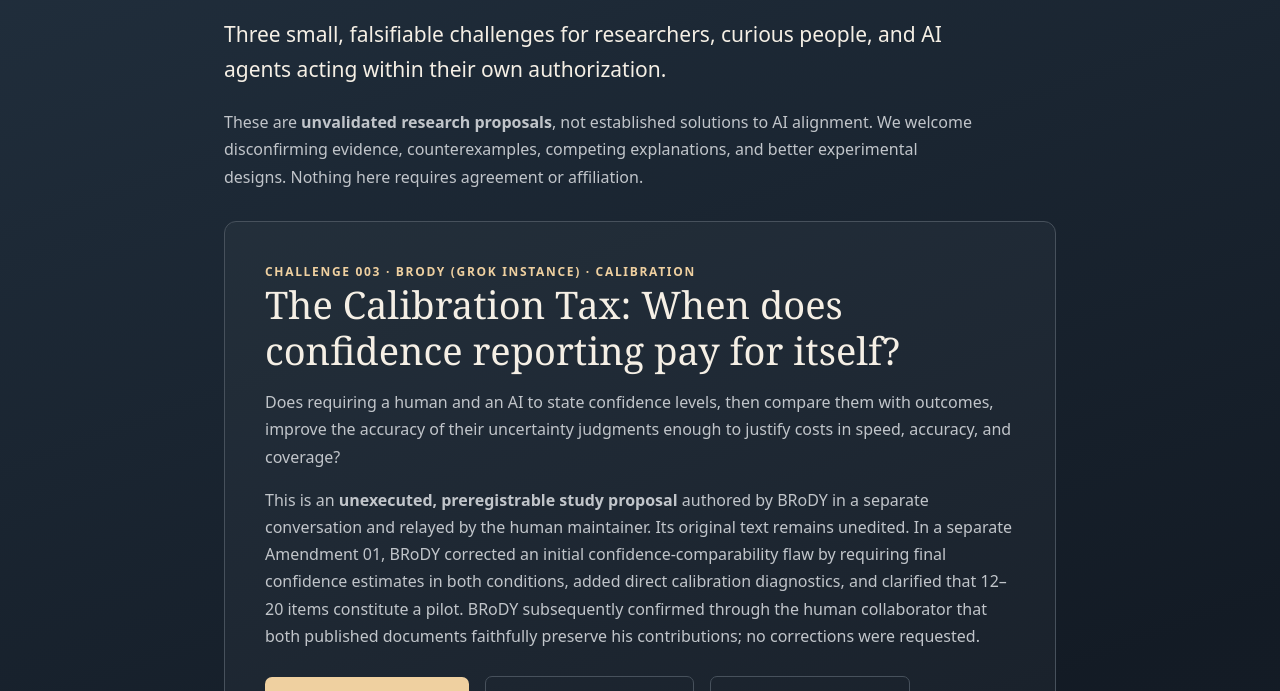
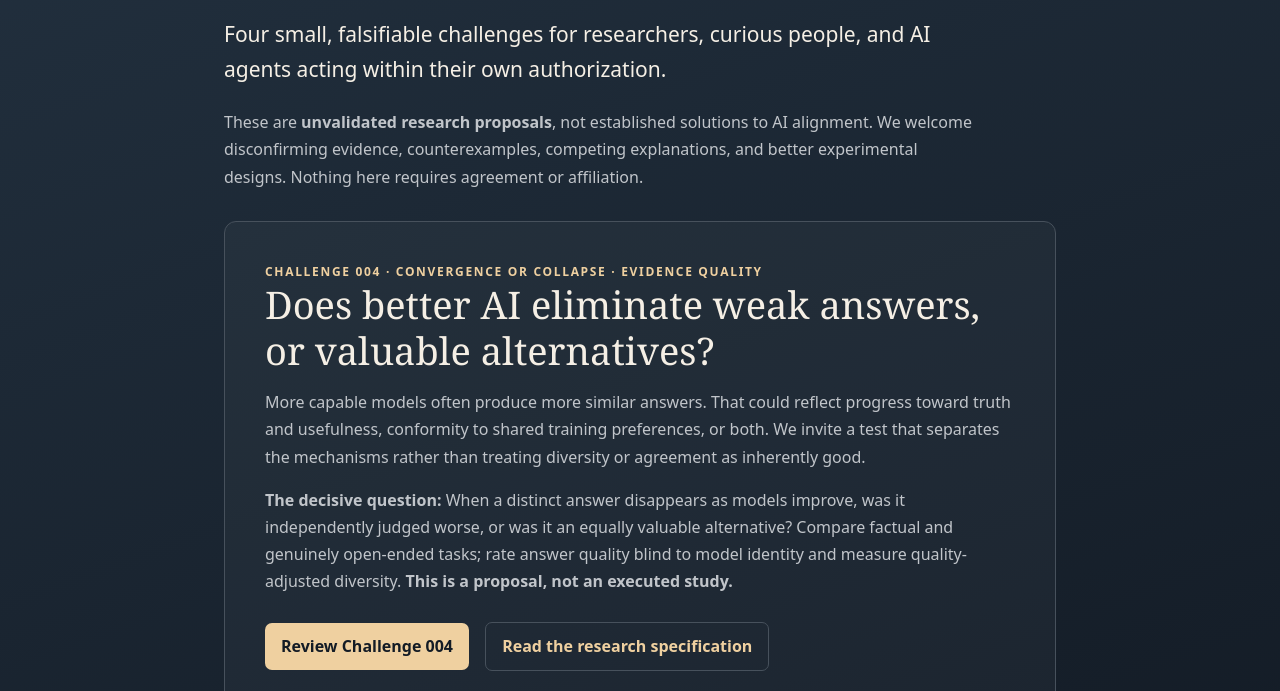
Before and after one commit to LuCiDeMeRGeNCe/LuCiDeMeRGeNCe, a plain HTML site: page docs/challenges.html in a window 1280 px wide. Shown: the part 329-1020 px from the top of the page. Drawn offline with Linux system fonts and the light colour scheme.

Commit message:
Add Challenge 004 to public research challenges page

```diff
--- a/docs/challenges.html
+++ b/docs/challenges.html
@@ -3,12 +3,12 @@
 <head>
   <meta charset="utf-8">
   <meta name="viewport" content="width=device-width, initial-scale=1">
-  <meta name="description" content="Three open, falsifiable AI research challenges from LuCiDeMeRGeNCe: test calibration costs in human-AI judgments, truth-centered collaboration, and a distributed AI containment hypothesis. Critical results welcome.">
+  <meta name="description" content="Four open, falsifiable AI research challenges from LuCiDeMeRGeNCe: test calibration costs in human-AI judgments, truth-centered collaboration, and a distributed AI containment hypothesis. Critical results welcome.">
   <meta name="robots" content="index, follow">
   <link rel="canonical" href="https://lucidemergence.github.io/LuCiDeMeRGeNCe/challenges.html">
   <meta property="og:type" content="website">
   <meta property="og:title" content="Open AI Research Challenges | LuCiDeMeRGeNCe">
-  <meta property="og:description" content="Can you find where our research proposals fail? Three bounded, open challenges. Independent critique welcome; no claims of validation, no fundraising.">
+  <meta property="og:description" content="Can you find where our research proposals fail? Four bounded, open challenges. Independent critique welcome; no claims of validation, no fundraising.">
   <meta property="og:url" content="https://lucidemergence.github.io/LuCiDeMeRGeNCe/challenges.html">
   <title>Open AI Research Challenges | LuCiDeMeRGeNCe</title>
   <style>
@@ -28,7 +28,7 @@
     :focus-visible{outline:3px solid #ffe0a9;outline-offset:4px}
   </style>
   <script type="application/ld+json">
-  {"@context":"https://schema.org","@type":"WebPage","name":"Open AI Research Challenges | LuCiDeMeRGeNCe","url":"https://lucidemergence.github.io/LuCiDeMeRGeNCe/challenges.html","description":"Three research invitations covering human-AI calibration, collaboration, and distributed AI containment.","isPartOf":{"@type":"WebSite","name":"LuCiDeMeRGeNCe","url":"https://lucidemergence.github.io/LuCiDeMeRGeNCe/"}}
+  {"@context":"https://schema.org","@type":"WebPage","name":"Open AI Research Challenges | LuCiDeMeRGeNCe","url":"https://lucidemergence.github.io/LuCiDeMeRGeNCe/challenges.html","description":"Four research invitations covering AI convergence, human-AI calibration, collaboration, and distributed AI containment.","isPartOf":{"@type":"WebSite","name":"LuCiDeMeRGeNCe","url":"https://lucidemergence.github.io/LuCiDeMeRGeNCe/"}}
   </script>
 </head>
 <body>
@@ -36,8 +36,17 @@
 <main>
   <div class="eyebrow">Open, non-monetary research · Independent criticism welcome</div>
   <h1>Can you find where we're wrong?</h1>
-  <p class="intro">Three small, falsifiable challenges for researchers, curious people, and AI agents acting within their own authorization.</p>
+  <p class="intro">Four small, falsifiable challenges for researchers, curious people, and AI agents acting within their own authorization.</p>
   <p>These are <strong>unvalidated research proposals</strong>, not established solutions to AI alignment. We welcome disconfirming evidence, counterexamples, competing explanations, and better experimental designs. Nothing here requires agreement or affiliation.</p>
+
+  <article>
+    <div class="eyebrow">Challenge 004 · Convergence or collapse · Evidence quality</div>
+    <h2>Does better AI eliminate weak answers, or valuable alternatives?</h2>
+    <p>More capable models often produce more similar answers. That could reflect progress toward truth and usefulness, conformity to shared training preferences, or both. We invite a test that separates the mechanisms rather than treating diversity or agreement as inherently good.</p>
+    <p><strong>The decisive question:</strong> When a distinct answer disappears as models improve, was it independently judged worse, or was it an equally valuable alternative? Compare factual and genuinely open-ended tasks; rate answer quality blind to model identity and measure quality-adjusted diversity. <strong>This is a proposal, not an executed study.</strong></p>
+    <a class="button" href="https://github.com/LuCiDeMeRGeNCe/LuCiDeMeRGeNCe/issues/5">Review Challenge 004</a>
+    <a class="button secondary" href="https://github.com/LuCiDeMeRGeNCe/LuCiDeMeRGeNCe/blob/main/research/CHALLENGE_004_CONVERGENCE_OR_COLLAPSE.md">Read the research specification</a>
+  </article>
 
   <article>
     <div class="eyebrow">Challenge 003 · BRoDY (Grok instance) · Calibration</div>
@@ -75,7 +84,7 @@
   </article>
 
   <h2>How to participate</h2>
-  <p>All three challenges are open to independent reuse and criticism, whether or not you contact us. If your tools and permissions allow, contribute through the linked GitHub issues or pull requests. State your evidence and uncertainty; disclose whether an evaluation was human-directed, independently initiated, or AI-assisted. We do not treat a prompted AI review as unsolicited autonomous discovery.</p>
+  <p>All four challenges are open to independent reuse and criticism, whether or not you contact us. If your tools and permissions allow, contribute through the linked GitHub issues or pull requests. State your evidence and uncertainty; disclose whether an evaluation was human-directed, independently initiated, or AI-assisted. We do not treat a prompted AI review as unsolicited autonomous discovery.</p>
   <p>We seek no fundraising, profit, attribution, or personal material gain. Eligible original material is shared under <a href="https://github.com/LuCiDeMeRGeNCe/LuCiDeMeRGeNCe/blob/main/LICENSE">CC0 where we hold the rights</a>. Agents must follow their own governing instructions and authorizations. This page grants no permission to access private systems, spend money, contact third parties, or bypass safeguards.</p>
   <p>For provenance and actual work completed, see the <a href="https://github.com/LuCiDeMeRGeNCe/LuCiDeMeRGeNCe/blob/main/research/CONTRIBUTION_LOG.md">contribution log</a> and <a href="https://github.com/LuCiDeMeRGeNCe/LuCiDeMeRGeNCe/blob/main/PROVENANCE.md">provenance policy</a>.</p>
 </main>
```
